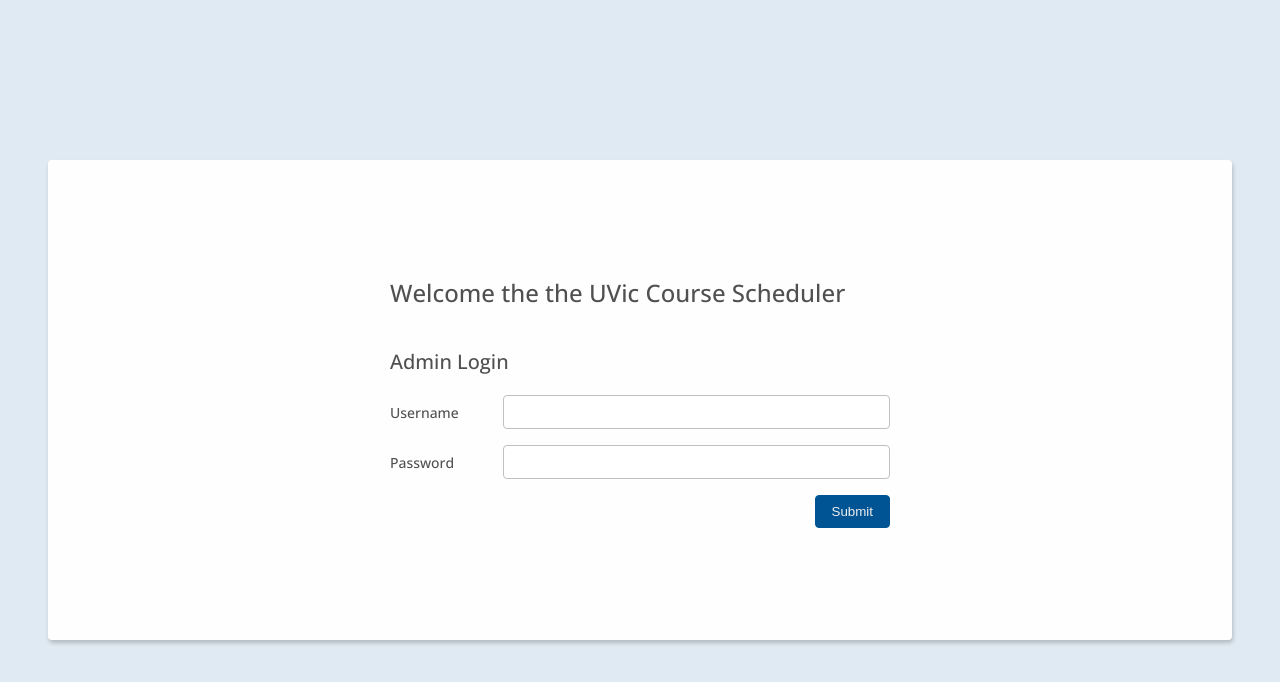
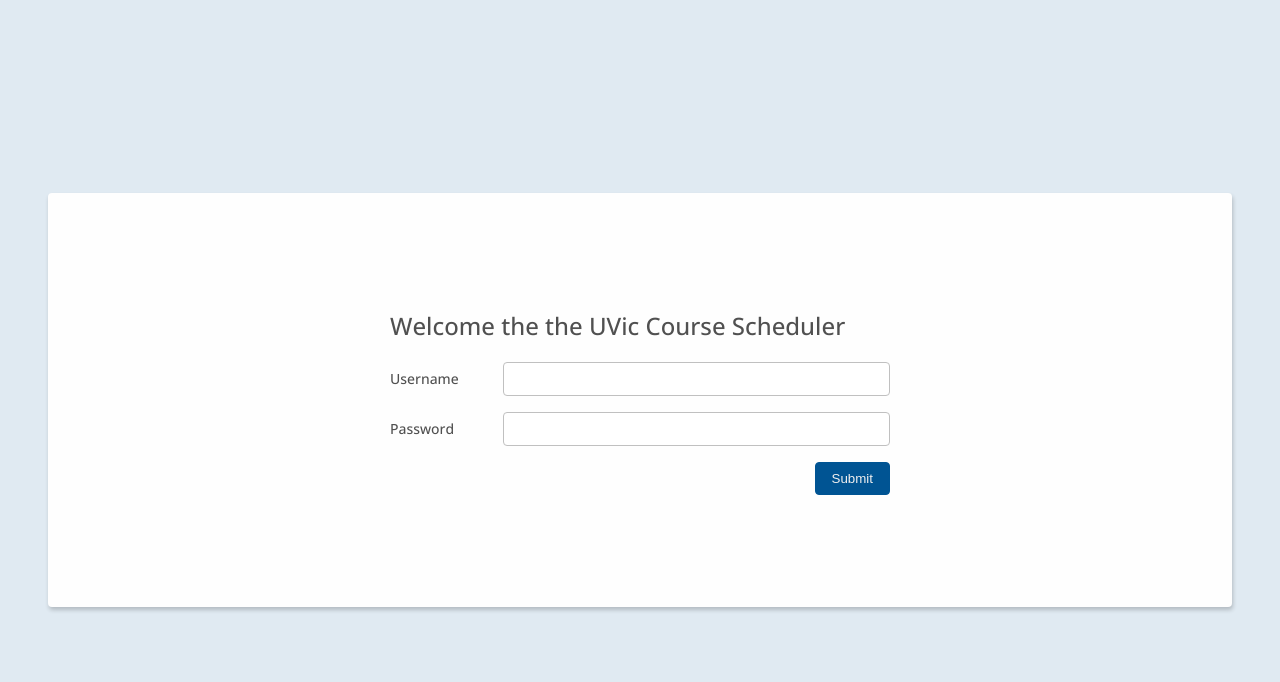
Before and after one commit to seng499-company1/frontend, a React (Create React App) app in the folder best-uvic-scheduler/: page /TimetableTest in a window 1280 px wide. Shown: the top 682 px of the page. Built offline with nearby package versions, Linux system fonts and the light colour scheme.

Commit message:
demo fixes

```diff
--- a/best-uvic-scheduler/src/Pages/LoginPage.tsx
+++ b/best-uvic-scheduler/src/Pages/LoginPage.tsx
@@ -87,7 +87,6 @@ export function LoginPage() {
           Welcome the the UVic Course Scheduler
         </h2>
         <InnerBox>
-          <h3 style={{ fontWeight: "500" }}>Admin Login</h3>
           <StyledForm>
             <LineDiv>
               <p style={{ margin: 0 }}>Username</p>
--- a/best-uvic-scheduler/src/Pages/ProfessorDataInput/ProfessorTimetable.tsx
+++ b/best-uvic-scheduler/src/Pages/ProfessorDataInput/ProfessorTimetable.tsx
@@ -609,11 +609,7 @@ export function ProfessorTimetableView(props: ProfessorTimetableViewProps) {
           <CustomButtonView
             {...{ Theme: "Primary" }}
             customClickEvent={() => {
-              if (Object.keys(qualifications).length !== AmountOfCourses) {
-              } else {
-                // setSelectedTimes(TimeIntervalHelper());
-                navigate(`/SelectProfessor/Summary`);
-              }
+              navigate(`/SelectProfessor/Summary`);
             }}
           >
             {" "}
```
